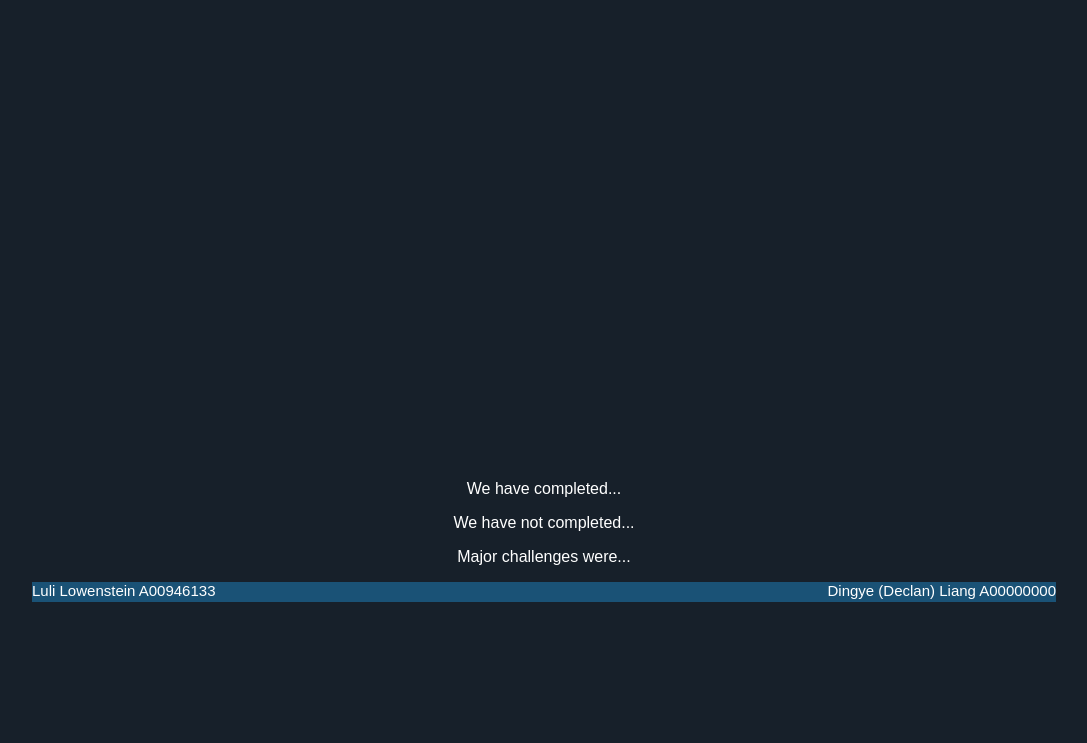
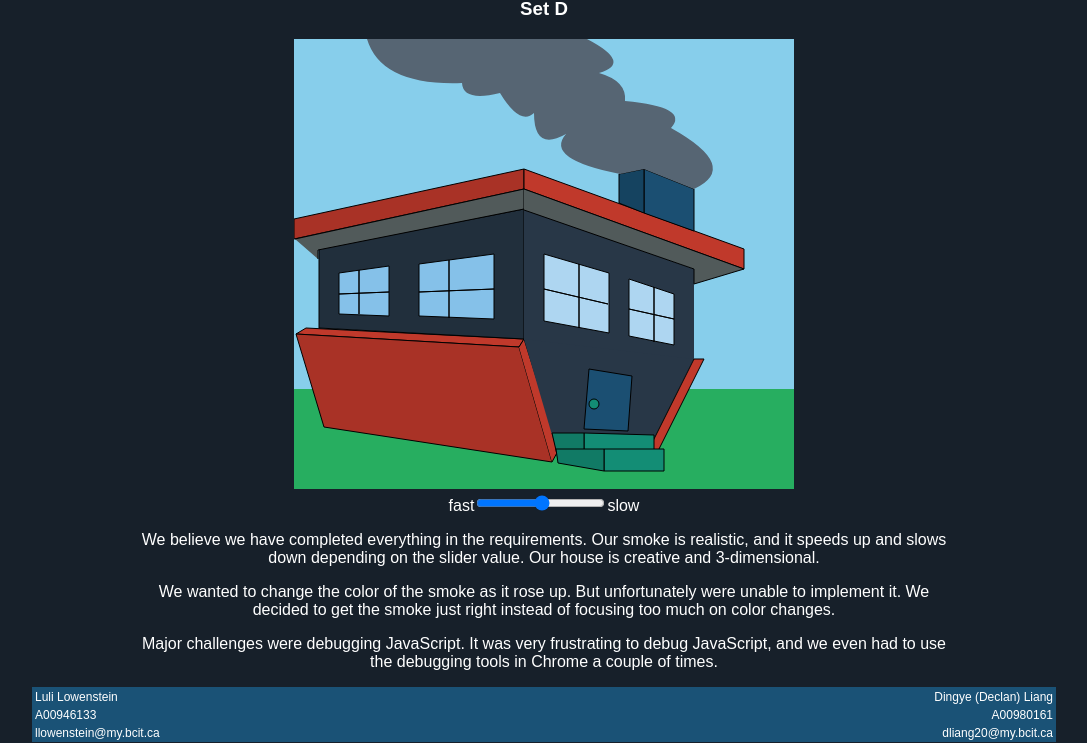
Before and after one commit to llowenstein/1536Assignment3, a plain HTML site: page index.html in a window 1280 px wide. Shown: the part 70-813 px from the top of the page, without its empty margins (96-1183 px from the left). Drawn offline with Linux system fonts and the light colour scheme.

Commit message:
final commit. everything should be in order

```diff
--- a/Styles/style.css
+++ b/Styles/style.css
@@ -18,15 +18,19 @@ footer {
     background-color: #1A5276;
     color: white;
     width: 100%;
-    height: 20px;
+    height: 55px;
     bottom: 0;
-    font-size: 15px;
+    font-size: 12px;
 }
 
-#luli {
+.luli {
     float: left;
 }
 
-#declan {
+.declan {
     float: right;
 }
+
+footer table {
+    width: 100%;
+}
--- a/index.html
+++ b/index.html
@@ -5,20 +5,41 @@
     <title>Lowenstein, Luli Liang, Dingye (Declan)</title>
     <meta charset="utf-8">
     <script src="./js/script.js"></script>
-    <link href="Styles/style.css" rel="stylesheet"> </head>
+    <link href="Styles/style.css" rel="stylesheet">
+
+</head>
 
 <body onload="sliderControl()">
     <div class="container">
         <header>
-            <h1>Luli and Declan's upside-down House</h1> </header>
+            <h2>Luli and Declan's upside-down House.</h2>
+            <h3>Set D</h3>
+        </header>
         <canvas id="myHouse" height="450px" width="500px"></canvas>
+        <div>fast<input  type="range" min="100" max="4000" step="500" value="1950" id="range" onchange="sliderControl();">slow
+        </div>
         <article>
-            <p>We have completed...</p>
-            <p>We have not completed...</p>
-            <p>Major challenges were...</p>
+            <p>We believe we have completed everything in the requirements. Our smoke is realistic, and it speeds up and slows down depending on the slider value. Our house is creative and 3-dimensional.</p>
+            <p>We wanted to change the color of the smoke as it rose up. But unfortunately were unable to implement it. We decided to get the smoke just right instead of focusing too much on color changes.</p>
+            <p>Major challenges were debugging JavaScript. It was very frustrating to debug JavaScript, and we even had to use the debugging tools in Chrome a couple of times.</p>
         </article>
     </div>
-    <footer> <span id="luli">Luli Lowenstein A00946133</span> <span id="declan">Dingye (Declan) Liang A00000000</span> </footer>
+    <footer>
+        <table>
+            <tr>
+                <td class="luli">Luli Lowenstein</td>
+                <td class="declan">Dingye (Declan) Liang</td>
+            </tr>
+            <tr>
+                <td class="luli">A00946133</td>
+                <td class="declan">A00980161</td>
+            </tr>
+            <tr>
+                <td class="luli">llowenstein@my.bcit.ca</td>
+                <td class="declan">dliang20@my.bcit.ca</td>
+            </tr>
+        </table>
+    </footer>
 </body>
 
 </html>
--- a/js/script.js
+++ b/js/script.js
@@ -1,3 +1,4 @@
+/*Draws green ground rectangle*/
 function ground() {
     var canvas = document.getElementById("myHouse");
     var ctx = canvas.getContext("2d");
@@ -8,6 +9,7 @@ function ground() {
     ctx.stroke();
 }
 
+/*Draws a blue sky rectangle*/
 function background() {
     var canvas = document.getElementById("myHouse");
     var ctx = canvas.getContext("2d");
@@ -18,9 +20,11 @@ function background() {
     ctx.stroke();
 }
 
+/*Draws the roof. Since this is an upside down house, the roof is on the bottom of the house*/
 function drawRoof() {
     var canvas = document.getElementById("myHouse");
     var ctx = canvas.getContext("2d");
+
     /*Thin part of roof*/
     ctx.fillStyle = '#C0392B';
     ctx.beginPath();
@@ -31,6 +35,7 @@ function drawRoof() {
     ctx.closePath();
     ctx.fill();
     ctx.stroke();
+
     /*Main part of roof*/
     ctx.fillStyle = '#A93226';
     ctx.beginPath();
@@ -41,6 +46,7 @@ function drawRoof() {
     ctx.closePath();
     ctx.fill();
     ctx.stroke();
+
     /*Thin right part of roof*/
     ctx.fillStyle = '#C0392B';
     ctx.beginPath();
@@ -53,6 +59,7 @@ function drawRoof() {
     ctx.stroke()
 }
 
+/*Draws the left facing wall*/
 function mainWall() {
     var canvas = document.getElementById("myHouse");
     var ctx = canvas.getContext("2d");
@@ -67,10 +74,12 @@ function mainWall() {
     ctx.stroke();
 }
 
+/*draws the two windows of the left facing wall*/
 function twoWindowsForLeftWall() {
     var canvas = document.getElementById("myHouse");
     var ctx = canvas.getContext("2d");
     ctx.fillStyle = "#85C1E9";
+
     /*first window*/
     ctx.beginPath();
     ctx.moveTo(45, 234);
@@ -80,18 +89,21 @@ function twoWindowsForLeftWall() {
     ctx.closePath();
     ctx.fill();
     ctx.stroke();
+
     /*vertical lines for first window*/
     ctx.beginPath();
     ctx.moveTo(65, 231);
     ctx.lineTo(65, 275);
     ctx.closePath();
     ctx.stroke();
+
     /*horizontal lines for first window*/
     ctx.beginPath();
     ctx.moveTo(95, 253);
     ctx.lineTo(45, 255);
     ctx.closePath();
     ctx.stroke();
+
     /*second window*/
     ctx.fillStyle = "#85C1E9";
     ctx.beginPath();
@@ -102,12 +114,14 @@ function twoWindowsForLeftWall() {
     ctx.closePath();
     ctx.fill();
     ctx.stroke();
+
     /*vertical lines for first window*/
     ctx.beginPath();
     ctx.moveTo(155, 221);
     ctx.lineTo(155, 279);
     ctx.closePath();
     ctx.stroke();
+
     /*horizontal lines for first window*/
     ctx.beginPath();
     ctx.moveTo(125, 253);
@@ -116,6 +130,7 @@ function twoWindowsForLeftWall() {
     ctx.stroke();
 }
 
+/*Draws the part of the front of the house witht he door in it*/
 function drawDoorArea() {
     var canvas = document.getElementById("myHouse");
     var ctx = canvas.getContext("2d");
@@ -129,6 +144,7 @@ function drawDoorArea() {
     ctx.fill();
 }
 
+/*Draws the door, including the door knob*/
 function drawDoor() {
     var canvas = document.getElementById("myHouse");
     var ctx = canvas.getContext("2d");
@@ -141,6 +157,7 @@ function drawDoor() {
     ctx.closePath();
     ctx.fill();
     ctx.stroke();
+
     /*Door knob*/
     ctx.beginPath();
     ctx.arc(300, 365, 5, 0, 2 * Math.PI);
@@ -149,6 +166,7 @@ function drawDoor() {
     ctx.stroke();
 }
 
+/*draws the rest of the front of the house*/
 function drawFrontOfHouse() {
     var canvas = document.getElementById("myHouse");
     var ctx = canvas.getContext("2d");
@@ -162,6 +180,7 @@ function drawFrontOfHouse() {
     ctx.fill();
 }
 
+/*Draws the thin part of roof that is showing on the right*/
 function drawHiddenPartOfRoof() {
     var canvas = document.getElementById("myHouse");
     var ctx = canvas.getContext("2d");
@@ -176,9 +195,12 @@ function drawHiddenPartOfRoof() {
     ctx.stroke();
 }
 
+/*draws the front part of the stairs*/
 function drawFrontStairs() {
     var canvas = document.getElementById("myHouse");
     var ctx = canvas.getContext("2d");
+
+    /*Top stair*/
     ctx.fillStyle = "#138D75";
     ctx.beginPath();
     ctx.moveTo(290, 394);
@@ -188,6 +210,8 @@ function drawFrontStairs() {
     ctx.closePath();
     ctx.fill();
     ctx.stroke();
+
+    /*Bottom stair*/
     ctx.fillStyle = "#138D75";
     ctx.beginPath();
     ctx.moveTo(310, 410);
@@ -199,9 +223,12 @@ function drawFrontStairs() {
     ctx.stroke();
 }
 
+/*Draws the side view of the stairs*/
 function drawSideOfStairs() {
     var canvas = document.getElementById("myHouse");
     var ctx = canvas.getContext("2d");
+
+    /*Top stair*/
     ctx.fillStyle = "#117A65";
     ctx.beginPath();
     ctx.moveTo(258, 394);
@@ -211,6 +238,8 @@ function drawSideOfStairs() {
     ctx.closePath();
     ctx.fill();
     ctx.stroke();
+
+    /*Bottom stair*/
     ctx.fillStyle = "#117A65";
     ctx.beginPath();
     ctx.moveTo(262, 410);
@@ -222,10 +251,12 @@ function drawSideOfStairs() {
     ctx.stroke();
 }
 
+/*Draws the two windoes on the front of the house*/
 function twoWindowsForFrontOfHouse() {
     var canvas = document.getElementById("myHouse");
     var ctx = canvas.getContext("2d");
     ctx.fillStyle = "#AED6F1";
+
     /*first window*/
     ctx.beginPath();
     ctx.moveTo(250, 215);
@@ -235,18 +266,21 @@ function twoWindowsForFrontOfHouse() {
     ctx.closePath();
     ctx.fill();
     ctx.stroke();
+
     /*vertical lines for first window*/
     ctx.beginPath();
     ctx.moveTo(285, 225);
     ctx.lineTo(285, 289);
     ctx.closePath();
     ctx.stroke();
+
     /*horizontal lines for first window*/
     ctx.beginPath();
     ctx.moveTo(250, 250);
     ctx.lineTo(314, 265);
     ctx.closePath();
     ctx.stroke();
+
     /*Second window*/
     ctx.fillStyle = "#AED6F1";
     ctx.beginPath();
@@ -257,12 +291,14 @@ function twoWindowsForFrontOfHouse() {
     ctx.closePath();
     ctx.fill();
     ctx.stroke();
+
     /*vertical lines for second window*/
     ctx.beginPath();
     ctx.moveTo(360, 248);
     ctx.lineTo(360, 303);
     ctx.closePath();
     ctx.stroke();
+
     /*horizontal lines for second window*/
     ctx.beginPath();
     ctx.moveTo(335, 270);
@@ -271,9 +307,12 @@ function twoWindowsForFrontOfHouse() {
     ctx.stroke();
 }
 
+/*Draws the thin top part of the house*/
+/*Calls partUnderBaseOfHouse to draw the thin grey part under the base as well*/
 function baseOfHouse() {
     var canvas = document.getElementById("myHouse");
     var ctx = canvas.getContext("2d");
+
     /*Left part*/
     ctx.fillStyle = "#A93226";
     ctx.beginPath();
@@ -286,6 +325,7 @@ function baseOfHouse() {
     ctx.stroke();
     var canvas = document.getElementById("myHouse");
     var ctx = canvas.getContext("2d");
+
     /*Right part*/
     ctx.fillStyle = "#C0392B";
     ctx.beginPath();
@@ -299,9 +339,11 @@ function baseOfHouse() {
     partUnderBaseOfHouse();
 }
 
+/*Draws the thin grey part uner the base of the house. This is at the top of the house*/
 function partUnderBaseOfHouse() {
     var canvas = document.getElementById("myHouse");
     var ctx = canvas.getContext("2d");
+
     /*Left part*/
     ctx.fillStyle = "#515A5A";
     ctx.beginPath();
@@ -314,6 +356,7 @@ function partUnderBaseOfHouse() {
     ctx.stroke();
     var canvas = document.getElementById("myHouse");
     var ctx = canvas.getContext("2d");
+
     /*Right part*/
     ctx.fillStyle = "#515A5A";
     ctx.beginPath();
@@ -326,9 +369,12 @@ function partUnderBaseOfHouse() {
     ctx.stroke();
 }
 
+/*Draws the chimney*/
 function drawChimney() {
     var canvas = document.getElementById("myHouse");
     var ctx = canvas.getContext("2d");
+
+    /*Right side*/
     ctx.fillStyle = "#1B4F72";
     ctx.beginPath();
     ctx.moveTo(350, 130);
@@ -338,7 +384,8 @@ function drawChimney() {
     ctx.closePath();
     ctx.fill();
     ctx.stroke();
-    /*Left side of Chimney*/
+
+    /*Left side*/
     ctx.fillStyle = "#154360";
     ctx.beginPath();
     ctx.moveTo(325, 135);
@@ -350,10 +397,13 @@ function drawChimney() {
     ctx.stroke();
 }
 
+/*Draws the smoke*/
 function drawSmoke() {
     var canvas = document.getElementById("myHouse");
     var ctx = canvas.getContext("2d");
+
     /*Right smoke line*/
+
     /*Start x coordinates for first quadratic curve*/
     var smokexR = Math.floor((Math.random() * (380 - 360)) + 360);
     /*Start y coordinates for first quadratic curve*/
@@ -402,19 +452,10 @@ function drawSmoke() {
     var ctrlxquad1RFourth = Math.floor((Math.random() * (350 - 320)) + 320);
     /*control y coordinates for fourth quadratic curve*/
     var ctrlyquad1RFourth = Math.floor((Math.random() * (30 - 10)) + 10);
-    ctx.beginPath();
-    ctx.moveTo(smokexR, smokeyR);
-    ctx.quadraticCurveTo(ctrlxquad1R, ctrlyquad1R, smokex2R, smokey2R);
-    ctx.moveTo(smokexRSecond, smokeyRSecond);
-    ctx.quadraticCurveTo(ctrlxquad1RSecond, ctrlyquad1RSecond, smokex2RSecond, smokey2RSecond);
-    ctx.moveTo(smokexRThird, smokeyRThird);
-    ctx.quadraticCurveTo(ctrlxquad1RThird, ctrlyquad1RThird, smokex2RThird, smokey2RThird);
-    ctx.moveTo(smokexRFourth, smokeyRFourth);
-    ctx.quadraticCurveTo(ctrlxquad1RFourth, ctrlyquad1RFourth, smokex2RFourth, smokey2RFourth);
-    ctx.closePath();
-    ctx.fillStyle = "#566573";
-    ctx.fill();
+
+
     /*Left smoke line*/
+
     /*Start x coordinates for first quadratic curve*/
     var smokex = Math.floor((Math.random() * (300 - 290)) + 270);
     /*Start y coordinates for first quadratic curve*/
@@ -481,10 +522,14 @@ function drawSmoke() {
     ctx.lineTo(350, 130);
     ctx.lineTo(400, 150);
     ctx.lineTo(smokexR, smokeyR);
+    ctx.moveTo(smokexR, smokeyR);
+    ctx.quadraticCurveTo(ctrlxquad1R, ctrlyquad1R, smokex2R, smokey2R);
     ctx.moveTo(smokexSecond, smokeySecond);
     ctx.quadraticCurveTo(ctrlxquad1Second, ctrlyquad1Second, smokex2Second, smokey2Second);
     ctx.lineTo(smokex2RSecond, smokey2RSecond);
     ctx.lineTo(smokexRSecond, smokeyRSecond);
+    ctx.moveTo(smokexRSecond, smokeyRSecond);
+    ctx.quadraticCurveTo(ctrlxquad1RSecond, ctrlyquad1RSecond, smokex2RSecond, smokey2RSecond);
     ctx.moveTo(smokexThird, smokeyThird);
     ctx.quadraticCurveTo(ctrlxquad1Third, ctrlyquad1Third, smokex2Third, smokey2Third);
     ctx.lineTo(smokex2RThird, smokey2RThird);
@@ -493,29 +538,25 @@ function drawSmoke() {
     ctx.quadraticCurveTo(ctrlxquad1Fourth, ctrlyquad1Fourth, smokex2Fourth, smokey2Fourth);
     ctx.lineTo(smokex2RFourth, smokey2RFourth);
     ctx.lineTo(smokexRFourth, smokeyRFourth);
+    ctx.moveTo(smokexRThird, smokeyRThird);
+    ctx.quadraticCurveTo(ctrlxquad1RThird, ctrlyquad1RThird, smokex2RThird, smokey2RThird);
     ctx.moveTo(smokexFifth, smokeyFifth);
     ctx.quadraticCurveTo(ctrlxquad1Fifth, ctrlyquad1Fifth, smokex2Fifth, smokey2Fifth);
     ctx.lineTo(smokexRFourth, smokeyRFourth);
+    ctx.moveTo(smokexRFourth, smokeyRFourth);
+    ctx.quadraticCurveTo(ctrlxquad1RFourth, ctrlyquad1RFourth, smokex2RFourth, smokey2RFourth);
     ctx.closePath();
     ctx.fillStyle = "#566573";
     ctx.fill();
-    /*End of first quadratic curve*/
 }
 
-    function sliderControl(){
-        document.querySelector('input[type="range"]').addEventListener('change', function (e) {
-            timing = parseInt(this.value, 10);
-        });
-        setTimeout(drawSmoke, timing);
-    }
-
+/*Calls all the functions to draw the whole house*/
 function drawHouse() {
     ground();
     background();
     drawRoof();
     mainWall();
     drawFrontOfHouse();
-        drawDoorArea();
     drawDoorArea();
     drawHiddenPartOfRoof();
     drawFrontStairs();
@@ -524,6 +565,16 @@ function drawSmoke() {
     twoWindowsForFrontOfHouse();
     baseOfHouse();
     drawChimney();
+    drawSmoke();
     drawDoor();
-        drawSmoke();
 }
+
+/*Our function to control the range timing and the speeding up and slowing down of the smoke*/
+    var myTimer;
+    function sliderControl() {
+        drawHouse();
+        var num = document.getElementById("range");
+        var local = document.getElementById("show");
+        clearInterval(myTimer);
+        myTimer = setInterval(function(){ drawHouse() },num.value);
+}
```
Also changed, not shown: 1 other file. Lines whose indentation alone changed are shown as unchanged.
